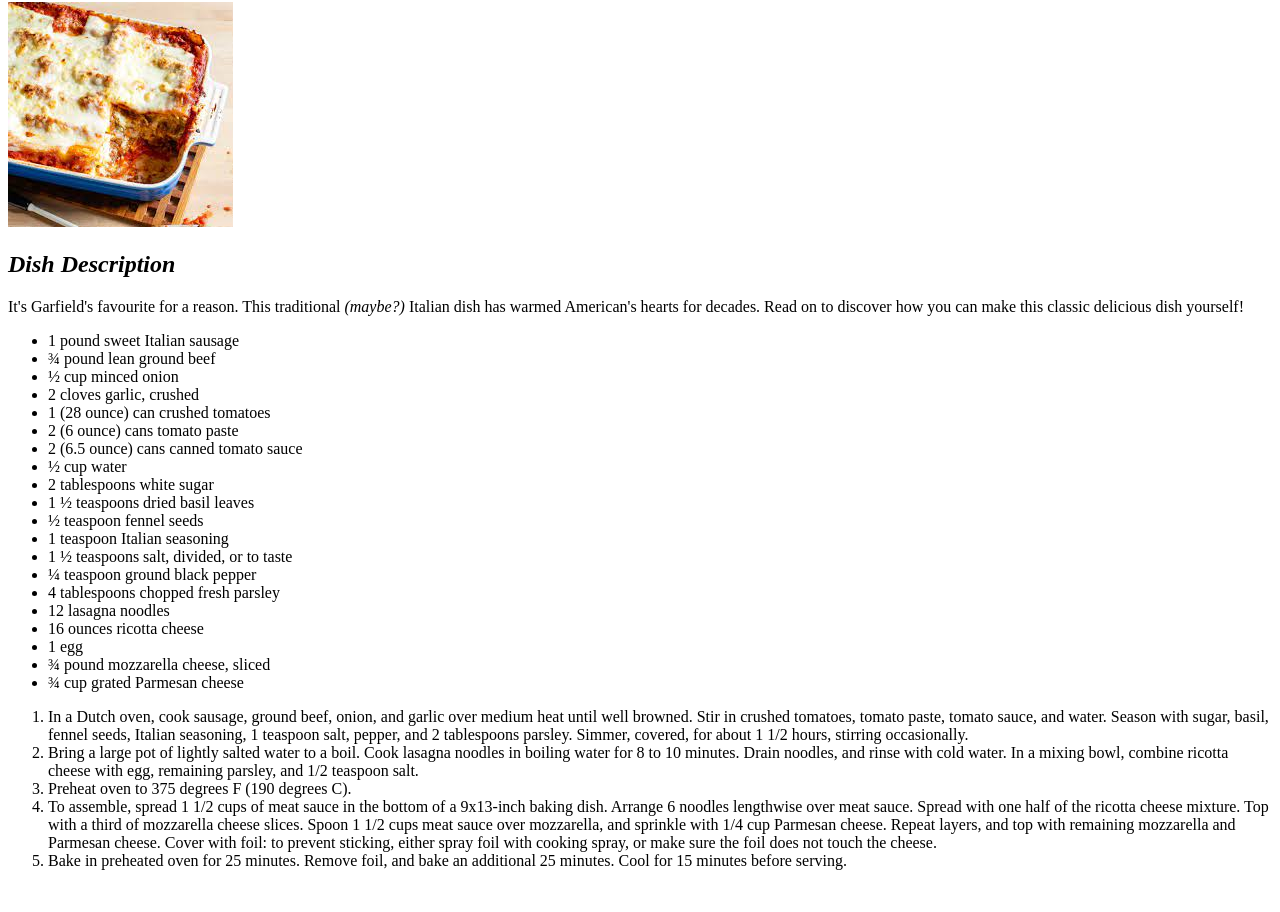
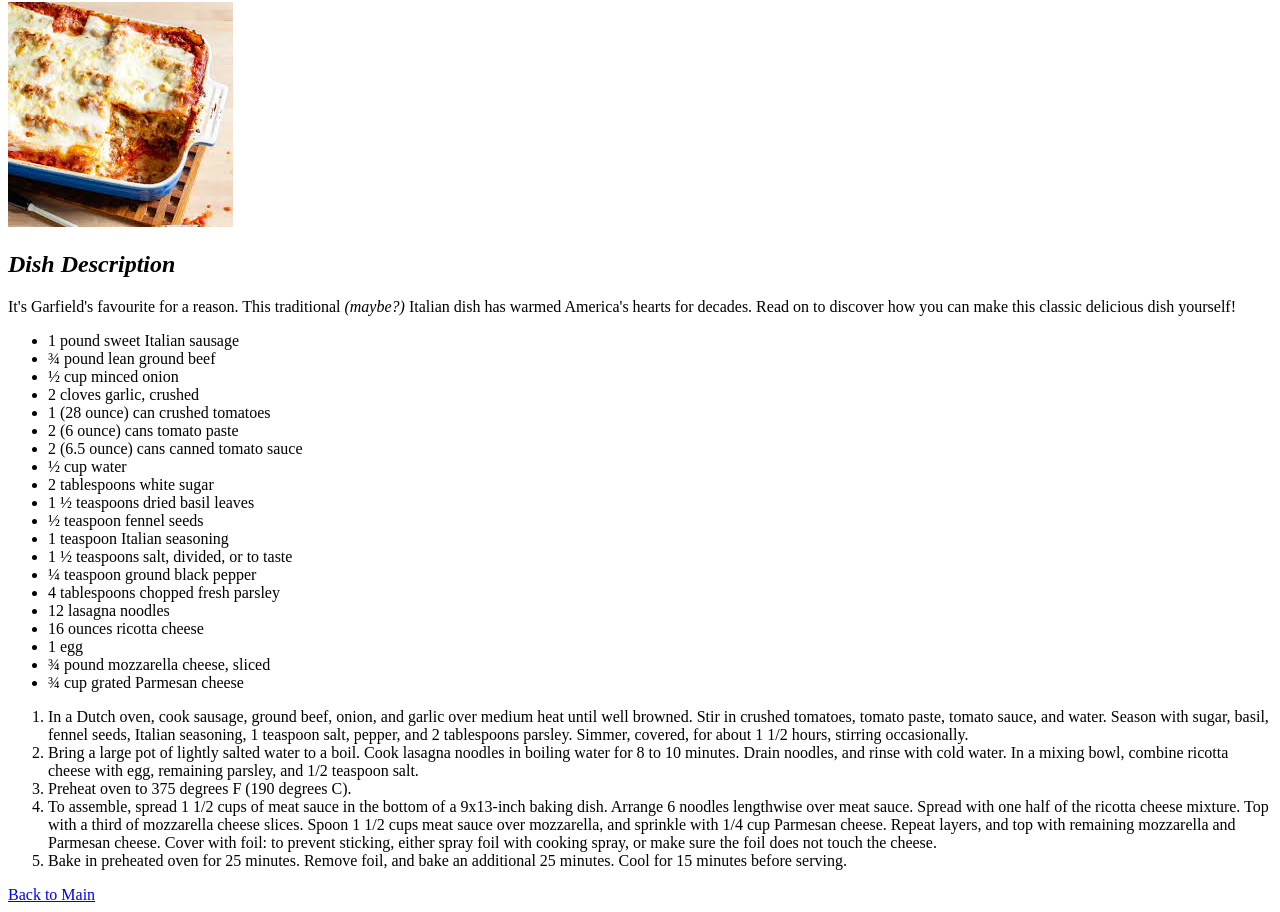
Before and after one commit to willyyyyc/odin-recipes, a plain HTML site: page recipes/lasagna.html in a window 1280 px wide. Shown: the part 78-990 px from the top of the page. Before the commit the page ends 964 px from the top, so only its background shows below. Drawn offline with Linux system fonts and the light colour scheme.

Commit message:
Add link to index.html

```diff
--- a/recipes/lasagna.html
+++ b/recipes/lasagna.html
@@ -10,7 +10,7 @@
 
     <h2><em>Dish Description</em></h2>
 
-    <p>It's Garfield's favourite for a reason. This traditional <em>(maybe?)</em> Italian dish has warmed American's hearts
+    <p>It's Garfield's favourite for a reason. This traditional <em>(maybe?)</em> Italian dish has warmed America's hearts
     for decades. Read on to discover how you can make this classic delicious dish yourself!</p>
 
     <ul>
@@ -51,5 +51,6 @@
             Cover with foil: to prevent sticking, either spray foil with cooking spray, or make sure the foil does not touch the cheese.</li>
         <li>Bake in preheated oven for 25 minutes. Remove foil, and bake an additional 25 minutes. Cool for 15 minutes before serving.</li>
     </ol>
+    <a href="../index.html">Back to Main</a>
 </body>
 </html>
```
